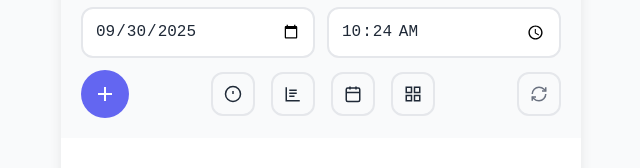
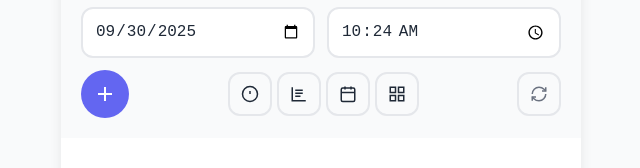
Before and after one commit to MartinPenchev1997/TODO, a plain HTML site: page index.html in a window 1280 px wide. Shown: the part 151-319 px from the top of the page, without its empty margins (319-959 px from the left). Drawn offline with Linux system fonts and the light colour scheme.

Commit message:
fix styles for android

```diff
--- a/style.css
+++ b/style.css
@@ -744,7 +744,8 @@ header h1 {
   display: flex;
   align-items: center;
   justify-content: space-between;
-  gap: 16px;
+  /* gap: 16px; */
+  gap: 0PX;
   width: 100%;
 }
 
@@ -752,7 +753,7 @@ header h1 {
 .compact-filters {
   display: flex;
   justify-content: center;
-  gap: 16px;
+  gap: 5PX;
   flex: 1;
 }
 
```
Also changed, not shown: images.jpeg (added), manifest.json.
